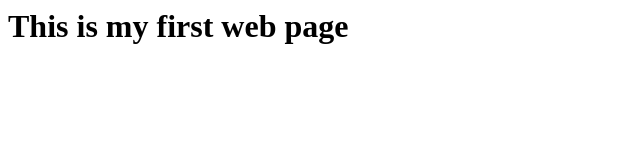
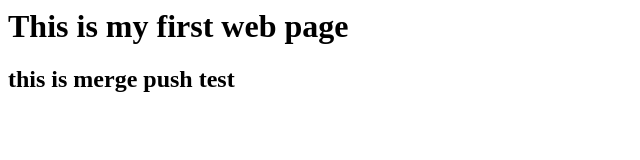
Before and after one commit to Rajanikanthraju/udemygitpractice, a plain HTML site: page index.html in a window 1280 px wide. Shown: the whole page, without its empty margins (0-640 px from the left). Drawn offline with Linux system fonts and the light colour scheme.

Commit message:
added push line to index html

```diff
--- a/index.html
+++ b/index.html
@@ -1 +1,2 @@
 <h1> This is my first web page</h1>
+<h2> this is merge push test</h2>
```
